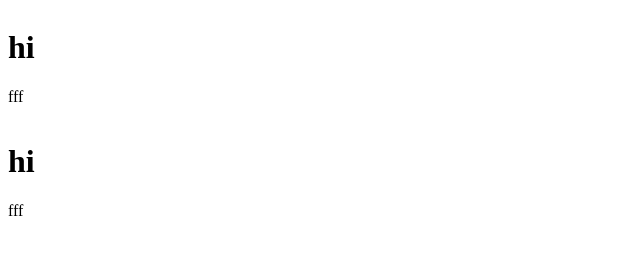
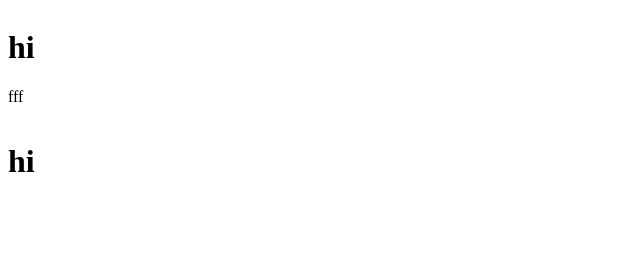
Before and after one commit to pummy1/amit2, a plain HTML site: page index2.html in a window 1280 px wide. Shown: the full height of the page, 0-640 px from the left. Drawn offline with Linux system fonts and the light colour scheme.

Commit message:
pummy change

```diff
--- a/index2.html
+++ b/index2.html
@@ -9,7 +9,6 @@
         <div class="row">
             <div class="col-md-12">
                 <h1>hi</h1>
-                <p>fff</p>
             </div>
         </div>
     </div>
```
